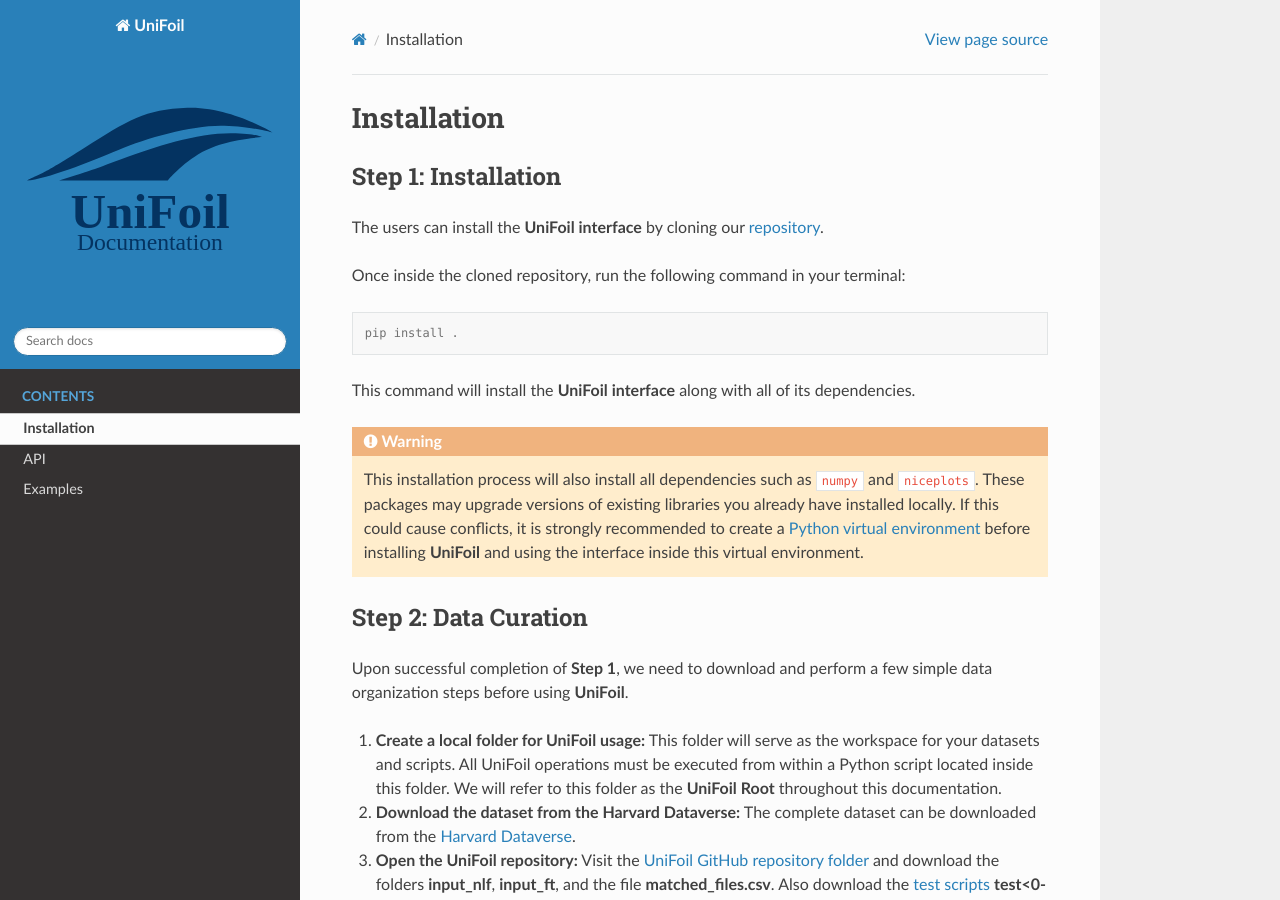
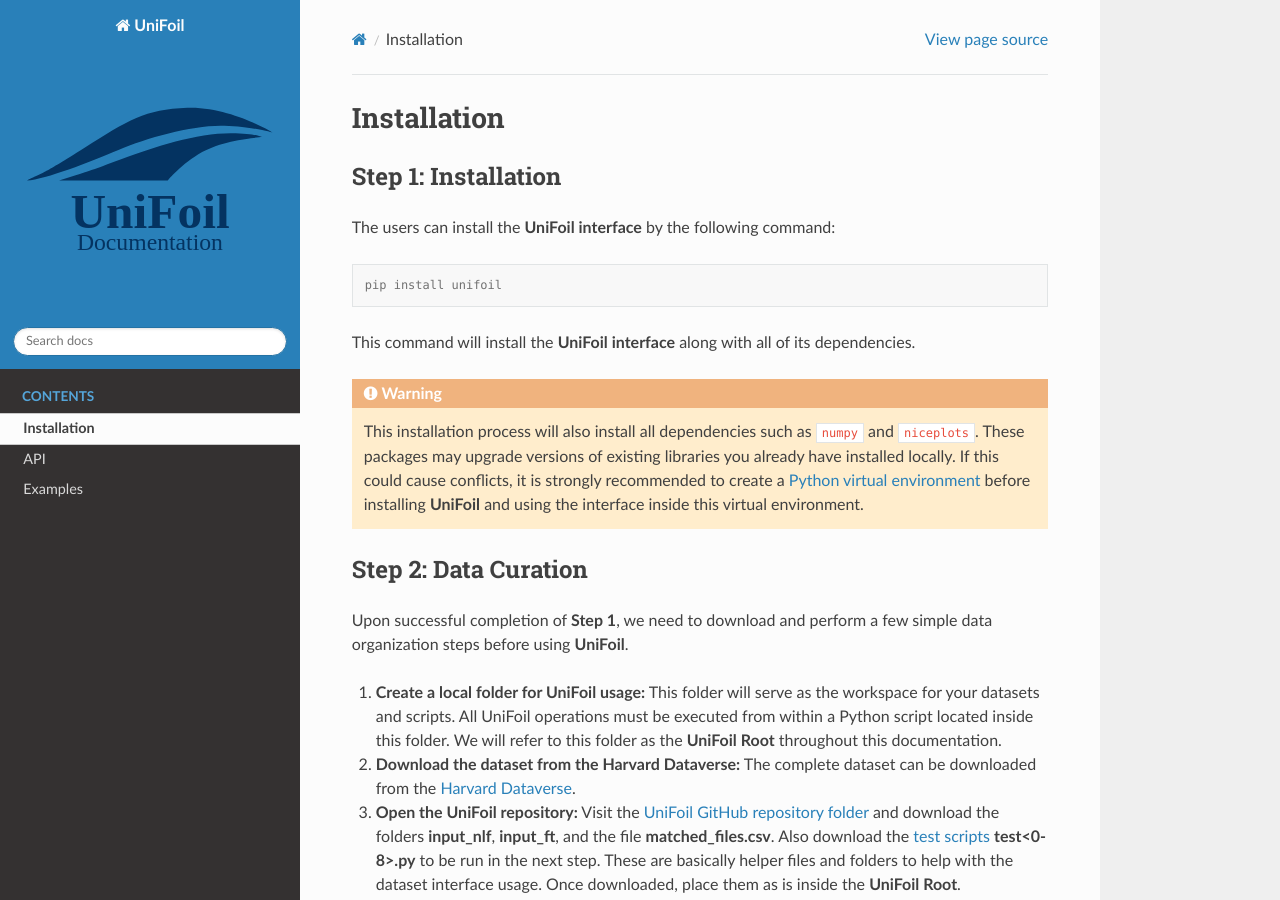
Before and after one commit to BenjaminMelanson/unifoilDocs, a Sphinx documentation site: the page built from docs/source/installation.rst, in a window 1280 px wide and 900 px high. Built offline with Sphinx 7.4.7 and the Read the Docs theme 3.1.0, drawn with Linux system fonts in a browser that asks for light colours.

Commit message:
Revise installation steps for UniFoil interface
Updated installation instructions for UniFoil interface.

```diff
--- a/docs/source/installation.rst
+++ b/docs/source/installation.rst
@@ -4,13 +4,11 @@
 Step 1: Installation
 --------------------
 
-The users can install the **UniFoil interface** by cloning our `repository <https://github.com/rohitroxkp7/UniFoil>`_.
-
-Once inside the cloned repository, run the following command in your terminal:
+The users can install the **UniFoil interface** by the following command:
 
 .. code-block:: console
 
-   pip install .
+   pip install unifoil
 
 This command will install the **UniFoil interface** along with all of its dependencies.
 
```
